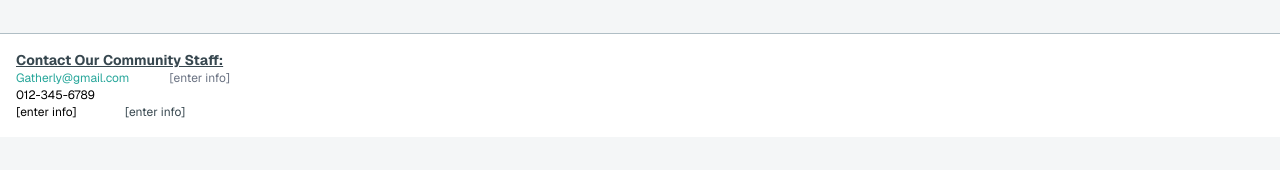
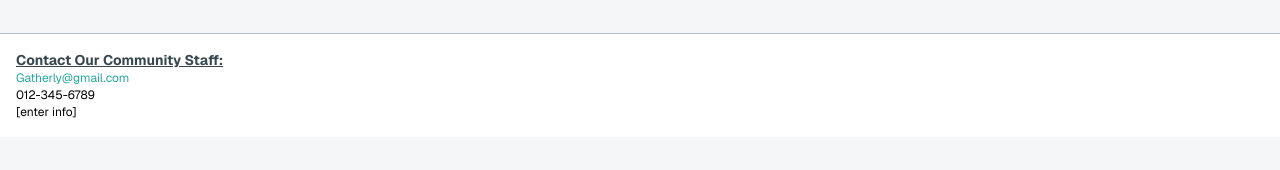
Before and after one commit to TSA-Group/tsa_group_starter, a Next.js app: page / in a window 1280 px wide. Shown: the part 2856-3026 px from the top of the page. Built offline with nearby package versions, Linux system fonts and the light colour scheme; a web font is replaced by a local one.

Commit message:
Update page.tsx

```diff
--- a/app/page.tsx
+++ b/app/page.tsx
@@ -104,7 +104,6 @@ export default function Home() {
             <a href="mailto:Gatherly@gmail.com" className="text-[#26A69A] mr-10">
               Gatherly@gmail.com
             </a>
-            <span className="text-gray-500">[enter info]</span>
           </div>
 
           <div style={{ fontSize: "12px" }}>
@@ -117,7 +116,6 @@ export default function Home() {
             <a href="#" className="text-[black] mr-12">
               [enter info]
             </a>
-            <span className="text-black-500">[enter info]</span>
           </div>
         </footer>
 
```
